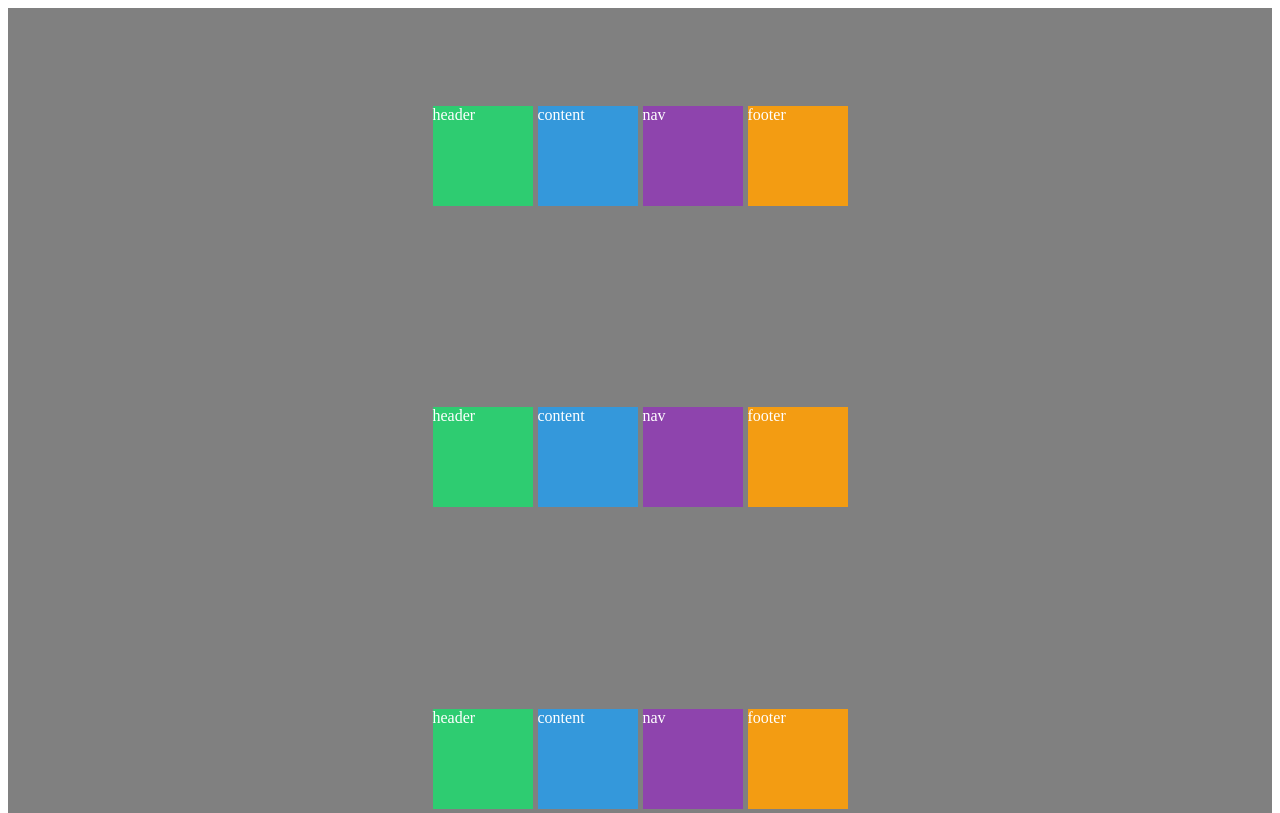
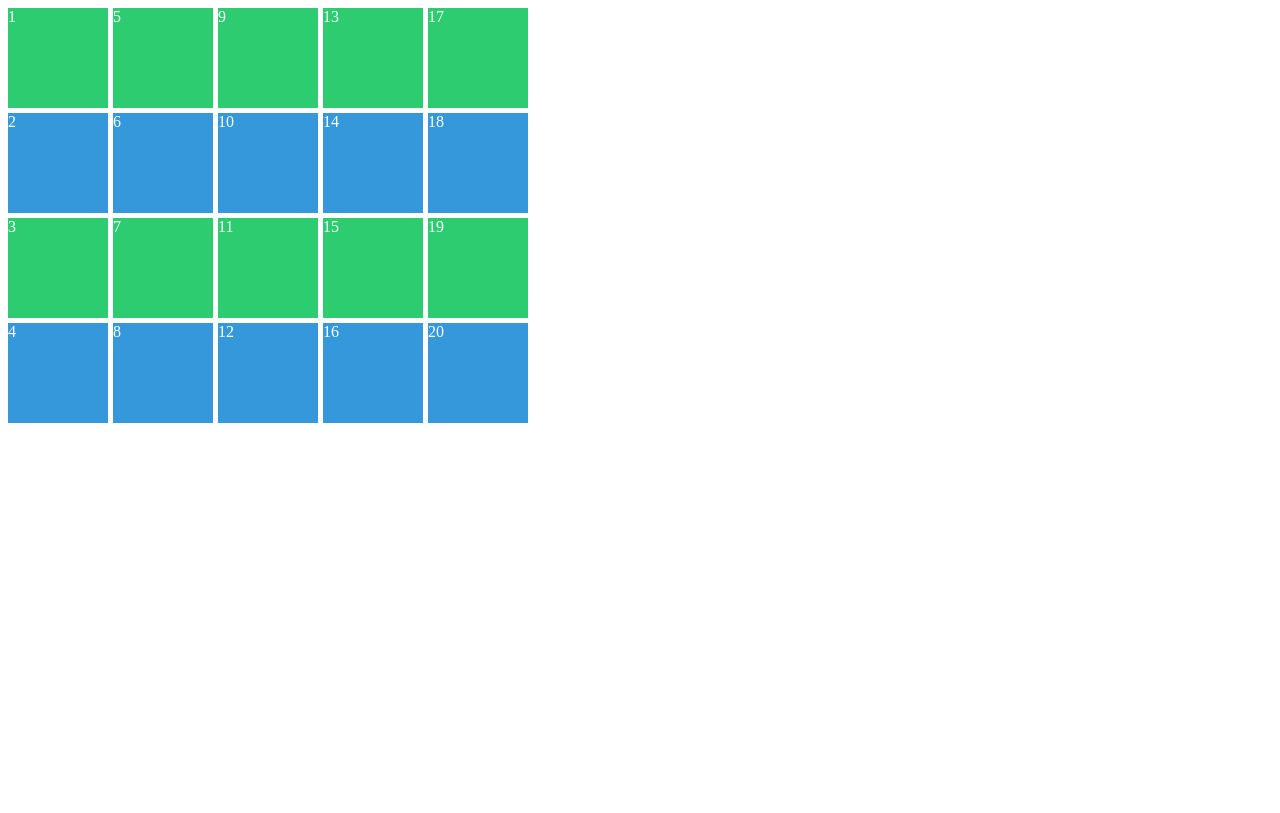
Before and after one commit to dlzagu/CSS-Layout-Master-Class, a plain HTML site: page index.html in a window 1280 px wide. Shown: the top 813 px of the page. Drawn offline with Linux system fonts and the light colour scheme.

Commit message:
20220316:2.10 Auto Columns and Rows

```diff
--- a/index.html
+++ b/index.html
@@ -11,22 +11,26 @@
 
 <body>
     <div class="grid">
-        <div class="header">header</div>
-        <div class="content">content</div>
-        <div class="nav">nav</div>
-        <div class="footer">footer</div>
-        <div class="header">header</div>
-        <div class="content">content</div>
-        <div class="nav">nav</div>
-        <div class="footer">footer</div>
-        <div class="header">header</div>
-        <div class="content">content</div>
-        <div class="nav">nav</div>
-        <div class="footer">footer</div>
-        <div class="header">header</div>
-        <div class="content">content</div>
-        <div class="nav">nav</div>
-        <div class="footer">footer</div>
+       <div class="item">1</div>
+       <div class="item">2</div>
+       <div class="item">3</div>
+       <div class="item">4</div>
+       <div class="item">5</div>
+       <div class="item">6</div>
+       <div class="item">7</div>
+       <div class="item">8</div>
+       <div class="item">9</div>
+       <div class="item">10</div>
+       <div class="item">11</div>
+       <div class="item">12</div>
+       <div class="item">13</div>
+       <div class="item">14</div>
+       <div class="item">15</div>
+       <div class="item">16</div>
+       <div class="item">17</div>
+       <div class="item">18</div>
+       <div class="item">19</div>
+       <div class="item">20</div>
 
     </div>
 
--- a/style.css
+++ b/style.css
@@ -1,15 +1,12 @@
 .grid{
 color:white;
 display: grid;
-background: grey;
 grid-gap: 5px;
-height: 150vh;
 grid-template-columns: repeat(4, 100px);
 grid-template-rows: repeat(4, 100px);
-justify-content: center;
-align-content: space-around;
-
-
+grid-auto-rows: 100px;
+grid-auto-flow: column;
+grid-auto-columns: 100px;
 
 }
 
@@ -19,30 +16,30 @@ align-content: space-around;
 
 
 }
-.content{
-    background: #3498db;
-
+.item:nth-child(odd){
+    background-color: #2ecc71;
 
 }
-.nav{
-    background: #8e44ad;
-
-}
-.footer{
-    background: #f39c12;
+.item:nth-child(even){
+    background-color: #3498db;
 
 }
 
 
+/*
+2.10 Auto Columns and Rows
+● align-self
+● justify-self
+● place-self: (수직) (수평);
+▷ child에만 적용돠는 property이다.
 
+● grid-auto-rows: (크기);
+▷ 만들어놓은 row보다 더 많은 content가 있으면, 자동으로 row를 만들어라.
 
-/*
-[place content]
-- Justify-content : start; (그리드가 놓이는 위치를 뜻하며 기본은 start)
-- Align-content는 수직적으로 그리드를 움직이는 것
-- Start, end, space-evenly, space-around, space-between 사용
-- 컨테이너의 height가 그리드를 담을 만큼 충분해야한다.(높이 지정)
-- Grid-template에서 높이를 fr로 설정하고 align-content를 stretch로 설정하면 쭉 늘어난다.
-- Place items와 마찬가지로 place-content를 통해 수직 수평으로 그리드 이동가능(첫번째가 수직, 두번째 옵션이 수평)
-- Place-items는 셀안에서 항목이 이동하는 것이며, place-content는 그리드가 이동하는 것이다.
+● grid-auto-flow: (방향); [기본값: row]
+▷ flex-direction과 비슷하다.
+▷ row가 끝날 때 새로운 row를 만들지, 새로운 column을 만들지 결정한다.
+
+● grid-auto-columns: (크기);
+▷ grid-auto-flow: column;일때 작동한다.
  */
```
